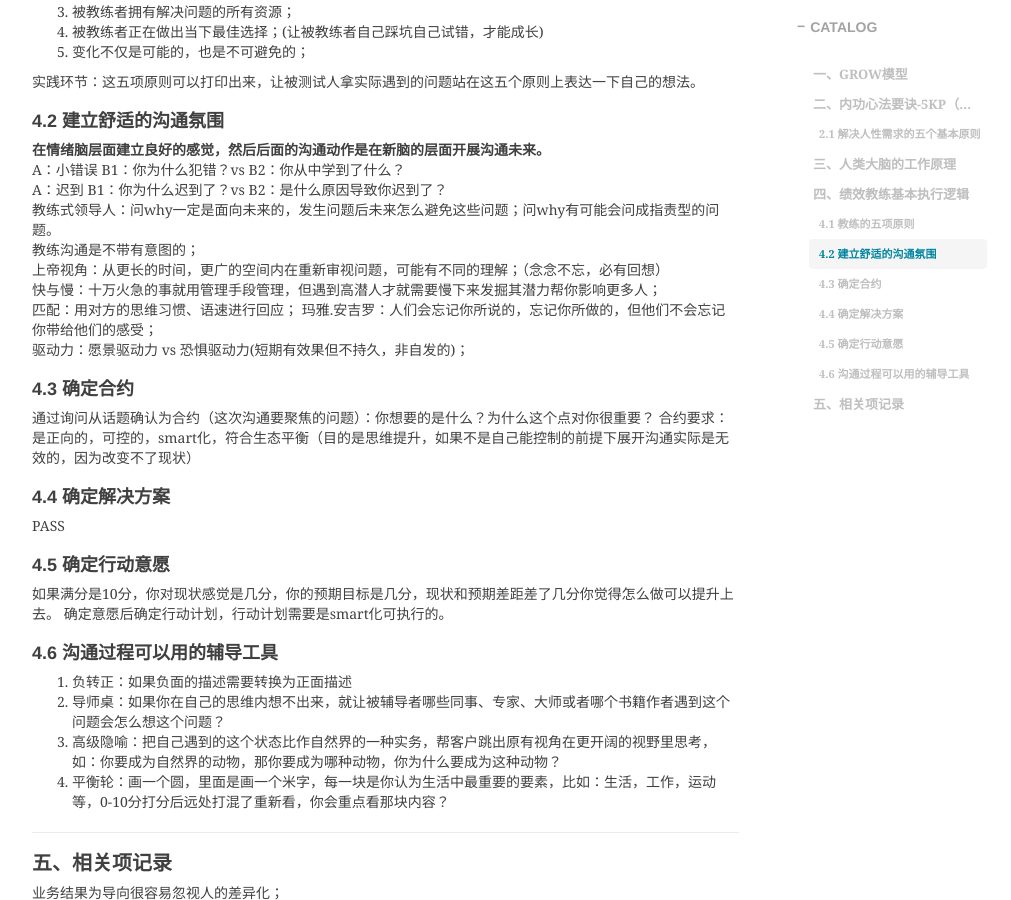
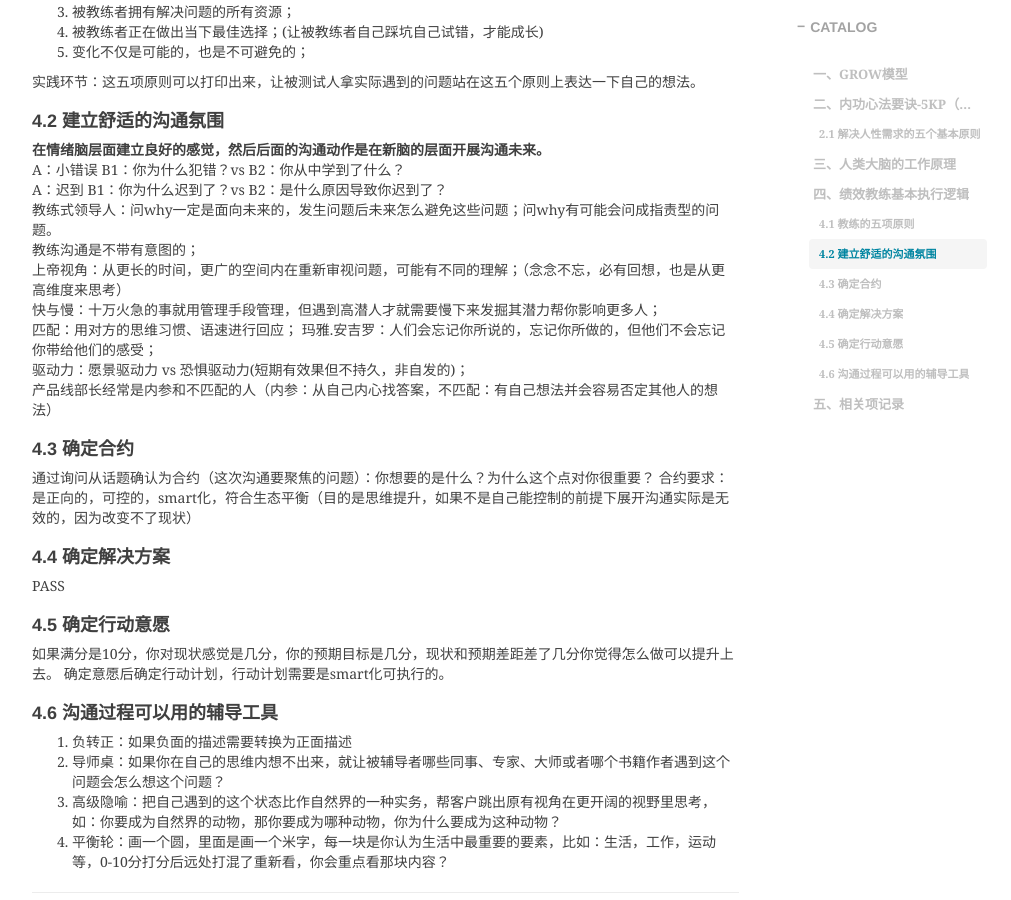
Before and after one commit to shihai1991/shihai1991.github.io, a Jekyll site: the page built from _posts/2022-08-21-教练式辅导.md, in a window 1280 px wide and 900 px high, scrolled down 1313 px. Shown: the whole window, without its empty margins (233-1244 px from the left). Built offline with Jekyll 4.4.1, drawn with Linux system fonts in a browser that asks for light colours; nearby versions of some CDN libraries; comment, search, counter and statistics services are not loaded.

Commit message:
Update 2022-08-21-教练式辅导.md

```diff
--- a/_posts/2022-08-21-教练式辅导.md
+++ b/_posts/2022-08-21-教练式辅导.md
@@ -47,11 +47,12 @@ A：小错误 B1：你为什么犯错？vs B2：你从中学到了什么？
 A：迟到 B1：你为什么迟到了？vs B2：是什么原因导致你迟到了？
 教练式领导人：问why一定是面向未来的，发生问题后未来怎么避免这些问题；问why有可能会问成指责型的问题。
 教练沟通是不带有意图的；
-上帝视角：从更长的时间，更广的空间内在重新审视问题，可能有不同的理解；（念念不忘，必有回想）
+上帝视角：从更长的时间，更广的空间内在重新审视问题，可能有不同的理解；（念念不忘，必有回想，也是从更高维度来思考）
 快与慢：十万火急的事就用管理手段管理，但遇到高潜人才就需要慢下来发掘其潜力帮你影响更多人；
 匹配：用对方的思维习惯、语速进行回应；
 玛雅.安吉罗：人们会忘记你所说的，忘记你所做的，但他们不会忘记你带给他们的感受；
 驱动力：愿景驱动力 vs 恐惧驱动力(短期有效果但不持久，非自发的)；
+产品线部长经常是内参和不匹配的人（内参：从自己内心找答案，不匹配：有自己想法并会容易否定其他人的想法）
 
 ### 4.3 确定合约
 通过询问从话题确认为合约（这次沟通要聚焦的问题）：你想要的是什么？为什么这个点对你很重要？
```
